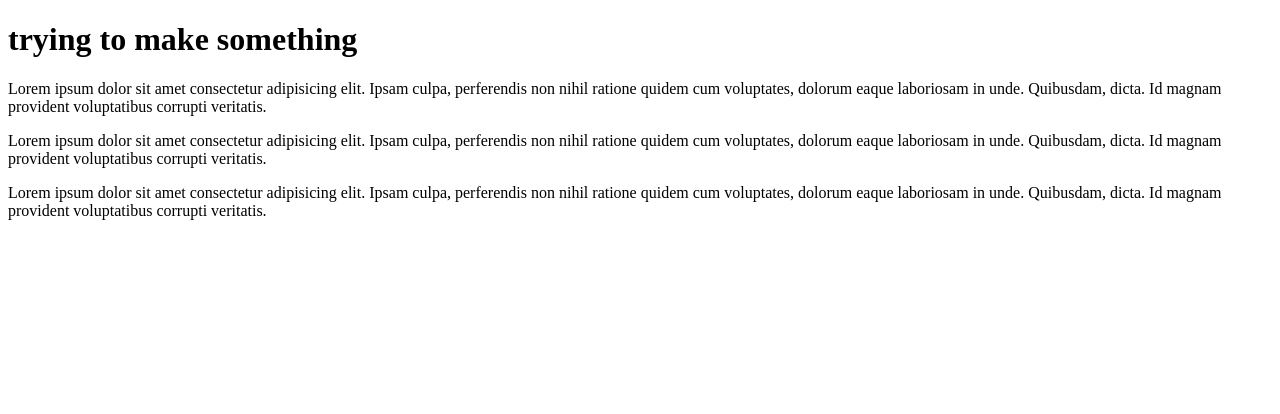
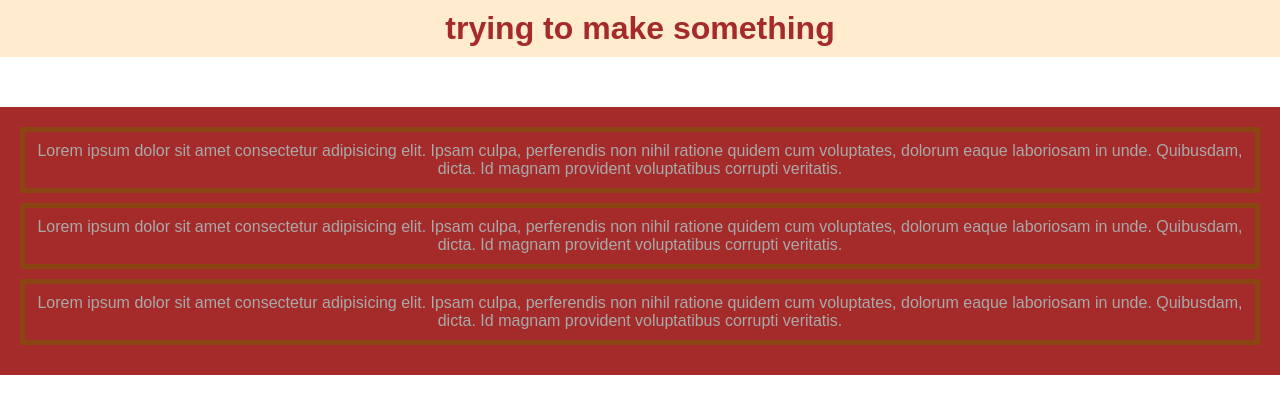
Before and after one commit to riazul78/ishq-wala, a plain HTML site: page index.html in a window 1280 px wide. Drawn offline with Linux system fonts and the light colour scheme.

Commit message:
adding styles

```diff
--- a/index.html
+++ b/index.html
@@ -4,15 +4,16 @@
     <meta charset="UTF-8">
     <meta name="viewport" content="width=device-width, initial-scale=1.0">
     <title>rah-e-ishq</title>
+    <link rel="stylesheet" href="style.css">
 </head>
 <header>
-    <h1>trying to make something</h1>
+    <h1 id="matha">trying to make something</h1>
 </header>
 <body>
-     <div>
-        <p>Lorem ipsum dolor sit amet consectetur adipisicing elit. Ipsam culpa, perferendis non nihil ratione quidem cum voluptates, dolorum eaque laboriosam in unde. Quibusdam, dicta. Id magnam provident voluptatibus corrupti veritatis.</p>
-        <p>Lorem ipsum dolor sit amet consectetur adipisicing elit. Ipsam culpa, perferendis non nihil ratione quidem cum voluptates, dolorum eaque laboriosam in unde. Quibusdam, dicta. Id magnam provident voluptatibus corrupti veritatis.</p>
-        <p>Lorem ipsum dolor sit amet consectetur adipisicing elit. Ipsam culpa, perferendis non nihil ratione quidem cum voluptates, dolorum eaque laboriosam in unde. Quibusdam, dicta. Id magnam provident voluptatibus corrupti veritatis.</p>
+     <div class="parent">
+        <p class="childs">Lorem ipsum dolor sit amet consectetur adipisicing elit. Ipsam culpa, perferendis non nihil ratione quidem cum voluptates, dolorum eaque laboriosam in unde. Quibusdam, dicta. Id magnam provident voluptatibus corrupti veritatis.</p>
+        <p class="childs">Lorem ipsum dolor sit amet consectetur adipisicing elit. Ipsam culpa, perferendis non nihil ratione quidem cum voluptates, dolorum eaque laboriosam in unde. Quibusdam, dicta. Id magnam provident voluptatibus corrupti veritatis.</p>
+        <p class="childs">Lorem ipsum dolor sit amet consectetur adipisicing elit. Ipsam culpa, perferendis non nihil ratione quidem cum voluptates, dolorum eaque laboriosam in unde. Quibusdam, dicta. Id magnam provident voluptatibus corrupti veritatis.</p>
      </div>
 </body>
 </html>
--- /dev/null
+++ b/style.css
@@ -0,0 +1,24 @@
+*{
+    margin: 0;
+    padding: 0;
+    font-family: sans-serif;
+}
+#matha{
+    background-color: blanchedalmond;
+    color: brown;
+    text-align: center;
+    padding: 10px;
+}
+.parent{
+    margin-top: 50px;
+    background-color: brown;
+    padding: 20px;
+
+}
+.childs{
+    padding: 10px;
+    color:darkgray;
+    text-align: center;
+    border: 5px solid saddlebrown;
+    margin-bottom: 10px;
+}
```
